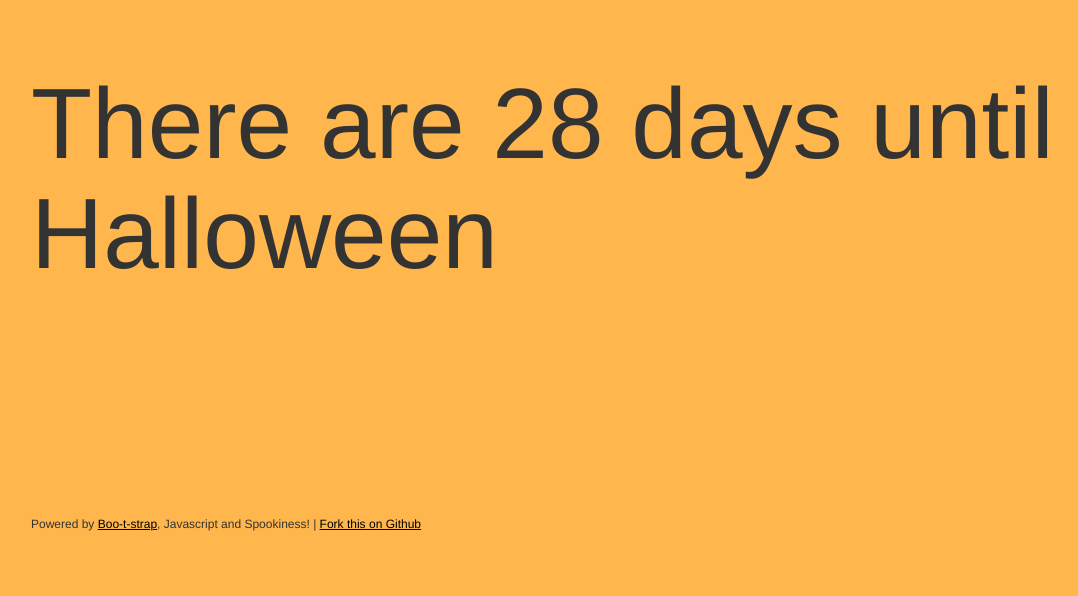
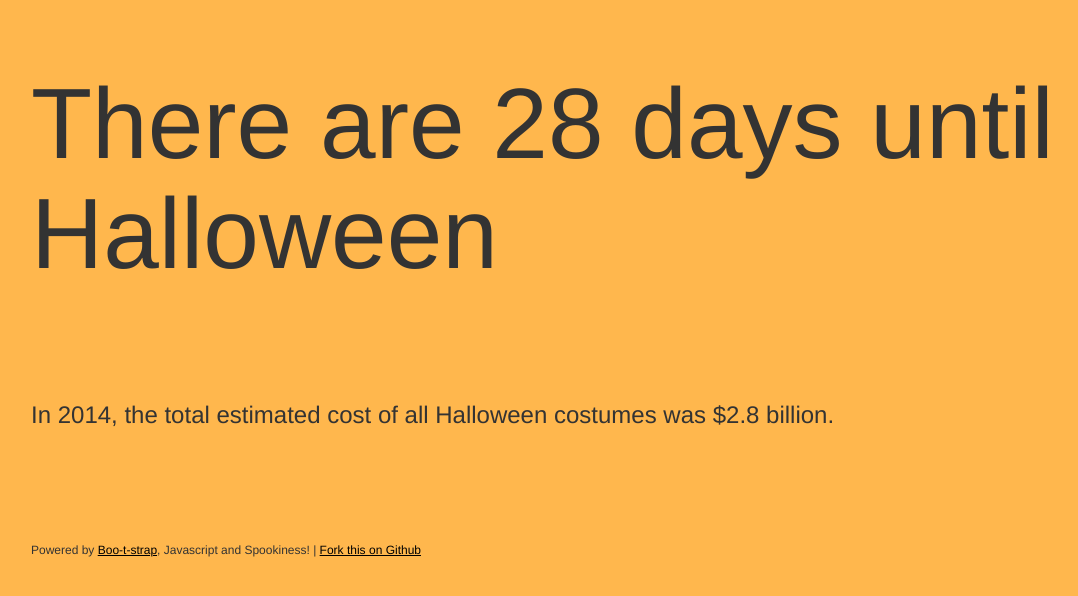
Before and after one commit to scrabill/how-many-days-until-halloween, a plain HTML site: page index.html in a window 1280 px wide. Shown: the whole page, without its empty margins (39-1117 px from the left). Drawn offline with nearby package versions, Linux system fonts and the light colour scheme.

Commit message:
Added random Halloween facts and adjusted styles

```diff
--- a/css/styles.css
+++ b/css/styles.css
@@ -1,11 +1,18 @@
-body, .jumbotron {
-	background-color: #FFB74D;
+body,
+.jumbotron {
+    background-color: #ffb74d;
 }
- .jumbotron p {
-	margin-top: 20%;
-	font-size: 12px;
+
+.jumbotron p {
+    margin: 10% 0;
+    font-size: 12px;
 }
- a {
-	text-decoration: underline;
-	color: black;
+
+.jumbotron h3 {
+    margin: 10% 0;
 }
+
+a {
+    text-decoration: underline;
+    color: black;
+}
--- a/index.html
+++ b/index.html
@@ -1,5 +1,6 @@
 <!DOCTYPE html>
 <html lang="en">
+
 <head>
   <meta charset="utf-8">
   <meta http-equiv="X-UA-Compatible" content="IE=edge">
@@ -17,19 +18,24 @@
     <![endif]-->
   <!--google analytics-->
   <script>
-  (function(i,s,o,g,r,a,m){i['GoogleAnalyticsObject']=r;i[r]=i[r]||function(){
-  (i[r].q=i[r].q||[]).push(arguments)},i[r].l=1*new Date();a=s.createElement(o),
-  m=s.getElementsByTagName(o)[0];a.async=1;a.src=g;m.parentNode.insertBefore(a,m)
-  })(window,document,'script','https://www.google-analytics.com/analytics.js','ga');
+    (function (i, s, o, g, r, a, m) {
+      i['GoogleAnalyticsObject'] = r; i[r] = i[r] || function () {
+        (i[r].q = i[r].q || []).push(arguments)
+      }, i[r].l = 1 * new Date(); a = s.createElement(o),
+        m = s.getElementsByTagName(o)[0]; a.async = 1; a.src = g; m.parentNode.insertBefore(a, m)
+    })(window, document, 'script', 'https://www.google-analytics.com/analytics.js', 'ga');
     ga('create', 'UA-23719072-1', 'auto');
     ga('send', 'pageview');
   </script>
 </head>
+
 <body>
   <div class="jumbotron">
     <div class="container">
       <h1 class="text-left" id="spooky">How many days until Halloween?</h1>
-       <p>Powered by <a href="https://getbootstrap.com">Boo-t-strap</a>, Javascript and Spookiness! | <a href="https://github.com/scrabill/how-many-days-until-halloween">Fork this on Github</a></p>
+      <h3 class="text-left" id="fact"></h3>
+      <p>Powered by <a href="https://getbootstrap.com">Boo-t-strap</a>, Javascript and Spookiness! | <a href="https://github.com/scrabill/how-many-days-until-halloween">Fork
+          this on Github</a></p>
     </div>
   </div>
   <!-- jQuery (necessary for Bootstrap's JavaScript plugins) -->
@@ -38,4 +44,5 @@
   <script src="js/bootstrap.min.js"></script>
   <script src="js/script.js"></script>
 </body>
+
 </html>
--- a/js/script.js
+++ b/js/script.js
@@ -1,15 +1,36 @@
-var message = null;
-var halloween = 31;
-var d = new Date();
-var today = d.getDate(); // return the day of the month as a number 0-30
-var daysUntilHalloween = halloween - today;
+let message;
+const halloween = 31;
+let d = new Date();
+let today = d.getDate(); // return the day of the month as a number 0-30
+const daysUntilHalloween = halloween - today;
 
-  if (today == halloween) {
-	message = "It's Halloween! Stay spooky!"
+const spookyElement = document.querySelector('#spooky');
+const factElement = document.querySelector('#fact');
+
+const facts = [
+    'California, Illinois, Michigan, New York, Ohio, and Pennsylvania produce the majority of pumpkins for Halloween – over 1 billion pounds a year!',
+    'The name Jack-O-Lantern first originated from an Irish folktale about a man named Stingy Jack who tricked the Devil over and over again. When Jack died, he was forced to walk the Earth with only a carved-out turnip and burning coal to help light his way.',
+    'The Plymouth Colony Pilgrims started the superstition about black cats.',
+    'Tootsie Rolls, Smarties, and candy corn were among the most hated candies in 2017.',
+    "Reese's Peanut Butter Cups were 2017’s most popular Halloween candy.",
+    'At one time, it was customary to perform dances, songs, prayers, and plays in order to receive treats.',
+    'Silly String is banned in Hollywood on Halloween.',
+    'In 2014, the total estimated cost of all Halloween costumes was $2.8 billion.',
+    'Candy Corn was created in 1898 and 35 million pounds of it are made every year.',
+    'Halloween in the second largest consumer holiday in the United States. Consumers spent about $7 billion in 2015.',
+    "Guinness World Records has named the Haunted Cave in Lewisburg, Ohio as the world's longest haunted house. It measures 3,564 feet long and is located 80 feet below ground in an abandoned mine.",
+    'Harry Houdini died on Halloween in 1926.',
+    'Trunk-or-Treating was created as a safer alternative to Trick-or-Treating in 2000.',
+    'Halloween ranks as the sixth most popular card-giving holiday, with 20 million cards sent each year.',
+    'In 2017, the most popular pet costumes were pumpkins, hot dogs, and a tie between a dog, lion, and pirate.',
+];
+
+if (today === halloween) {
+    message = "It's Halloween! Stay spooky!";
+} else {
+    message = 'There are ' + daysUntilHalloween + ' days until Halloween';
 }
 
-  else {
-	message = "There are " + daysUntilHalloween + " days until Halloween"
-}
- // Display message
- spooky.innerText = message;
+// Display message and fact
+spookyElement.innerText = message;
+factElement.innerHTML = facts[Math.floor(Math.random() * facts.length)];
```
Lines whose indentation alone changed are shown as unchanged.
